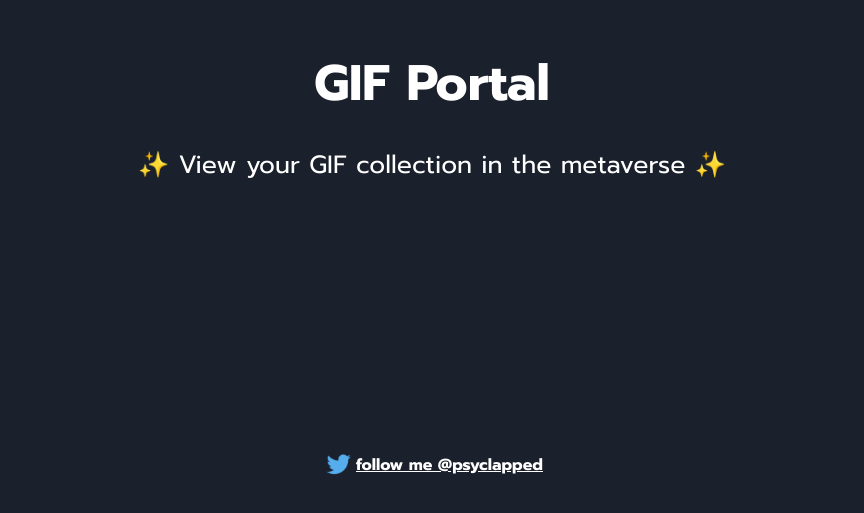
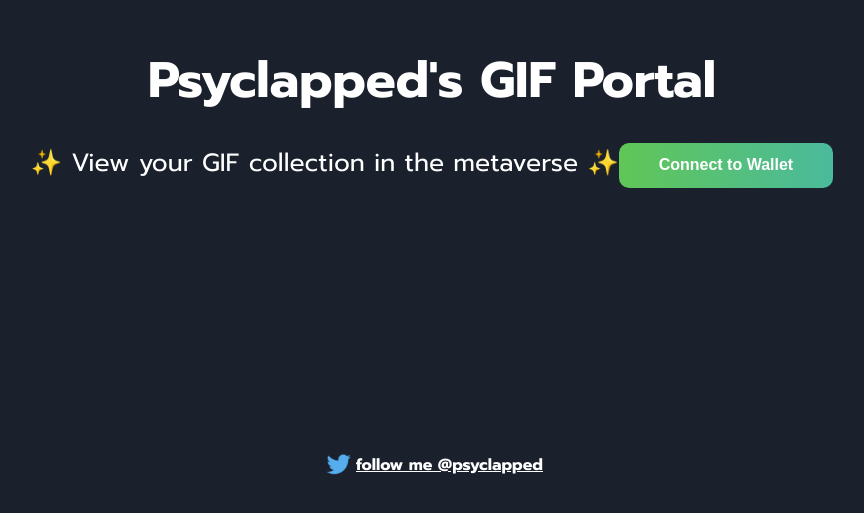
Before and after one commit to Psyclapped/web3-gif-portal, a React (Create React App) app: page / in a window 1280 px wide. Shown: the part 273-786 px from the top of the page, without its empty margins (208-1072 px from the left). Built offline with nearby package versions, Linux system fonts and the light colour scheme.

Commit message:
building connect wallet button and authing user to connect

```diff
--- a/src/App.js
+++ b/src/App.js
@@ -1,18 +1,90 @@
+/*
+ * We are going to be using the useEffect hook!
+ */
+import React, { useEffect, useState } from 'react';
 import twitterLogo from './assets/twitter-logo.svg';
 import './App.css';
 
-// Constants
+// Change this up to be your Twitter if you want.
 const TWITTER_HANDLE = 'psyclapped';
 const TWITTER_LINK = `https://twitter.com/${TWITTER_HANDLE}`;
 
 const App = () => {
+  /*
+   * This function holds the logic for deciding if a Phantom Wallet is
+   * connected or not
+   */
+
+  // State declaration
+  const [walletAddress, setWalletAddress] = useState(null);
+
+  const checkIfWalletIsConnected = async () => {
+    try {
+      const { solana } = window;
+
+      if (solana) {
+        if (solana.isPhantom) {
+          console.log('Phantom wallet found!');
+          /*
+          The solana object gives us a function that will allow
+          us to connect directly with the user's wallet!
+          */
+         const response = await solana.connect({ onlyIfTrusted: true });
+         console.log(
+           `Connected with Public Key:`,
+           response.publicKey.toString()
+         );
+         /*
+         set the user's publicKey in state to be used later
+         */
+        setWalletAddress(response.publicKey.toString());
+        }
+      } else {
+        alert('Solana object not found! Get a Phantom Wallet 👻');
+      }
+    } catch (error) {
+      console.error(error);
+    }
+  };
+
+  const connectWallet = async () => {
+    const { solana } = window;
+    if (solana) {
+      const response = await solana.connect();
+      console.log(`Connected with Public Key: ${response.publicKey.toString()}`);
+      setWalletAddress(response.publicKey.toString());
+    }
+  }
+
+  const renderNotConnectedContainer = () => (
+    <button
+      className="cta-button connect-wallet-button"
+      onClick={connectWallet}
+      >
+        Connect to Wallet
+      </button>
+  );
+
+  /*
+   * When our component first mounts, let's check to see if we have a connected
+   * Phantom Wallet
+   */
+  useEffect(() => {
+    const onLoad = async () => {
+      await checkIfWalletIsConnected();
+    };
+    window.addEventListener('load', onLoad);
+    return () => window.removeEventListener('load', onLoad);
+  }, []);
+
   return (
     <div className="App">
-      <div className="container">
+      <div className={walletAddress ? 'authed-container' : 'container'}>
         <div className="header-container">
-          <p className="header">GIF Portal</p>
+          <p className="header">Psyclapped's GIF Portal</p>
           <p className="sub-text">
           ✨ View your GIF collection in the metaverse ✨
+          {!walletAddress && renderNotConnectedContainer()}
           </p>
         </div>
         <div className="footer-container">
```
